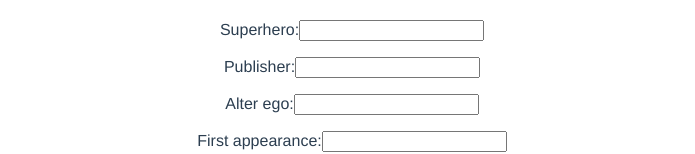
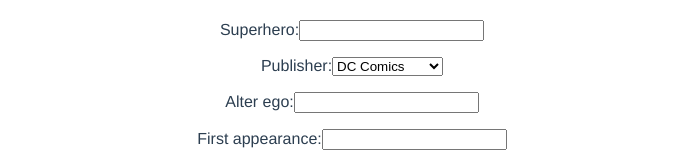
Before and after one commit to marie-phu-qui/supers-wiki, a Vue app in the folder vue-app/: page / in a window 1280 px wide. Shown: the part 436-590 px from the top of the page, without its empty margins (288-983 px from the left). Built offline with nearby package versions, Linux system fonts and the light colour scheme.

Commit message:
superform as a dropdown option publisher

```diff
--- a/vue-app/src/components/SuperForm.vue
+++ b/vue-app/src/components/SuperForm.vue
@@ -6,7 +6,10 @@
         </p>
         <p>
         <label for="publisher">Publisher:</label>
-        <input id="publisher" v-model="publisher">
+        <select id="publisher">
+            <option value="DC Comics">DC Comics</option>
+            <option value="Marvel Comics">Marvel Comics</option>
+        </select>
         </p>
         <p>
         <label for="alter_ego">Alter ego:</label>
@@ -43,6 +46,7 @@ export default {
     }},
     methods : {
         onSubmit() {
+        console.log("click")
         let newSuper = {
             superhero : this.superhero,
             publisher: this.publisher,
```
